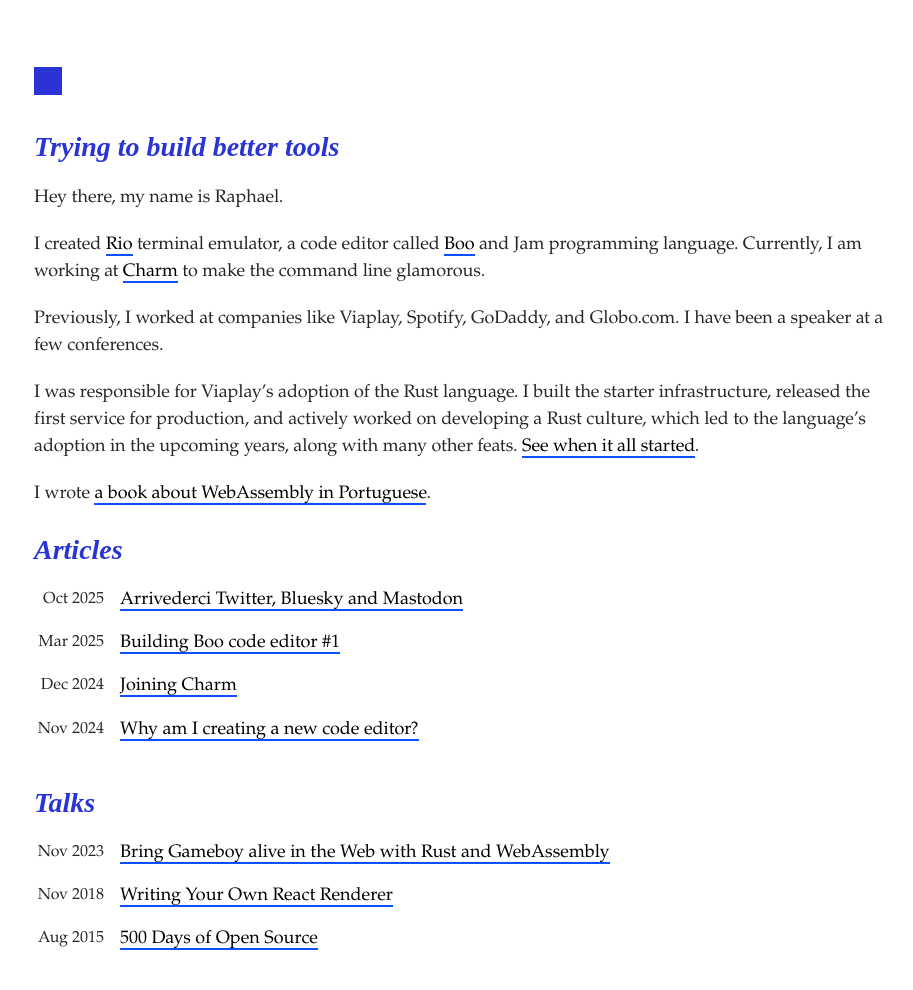
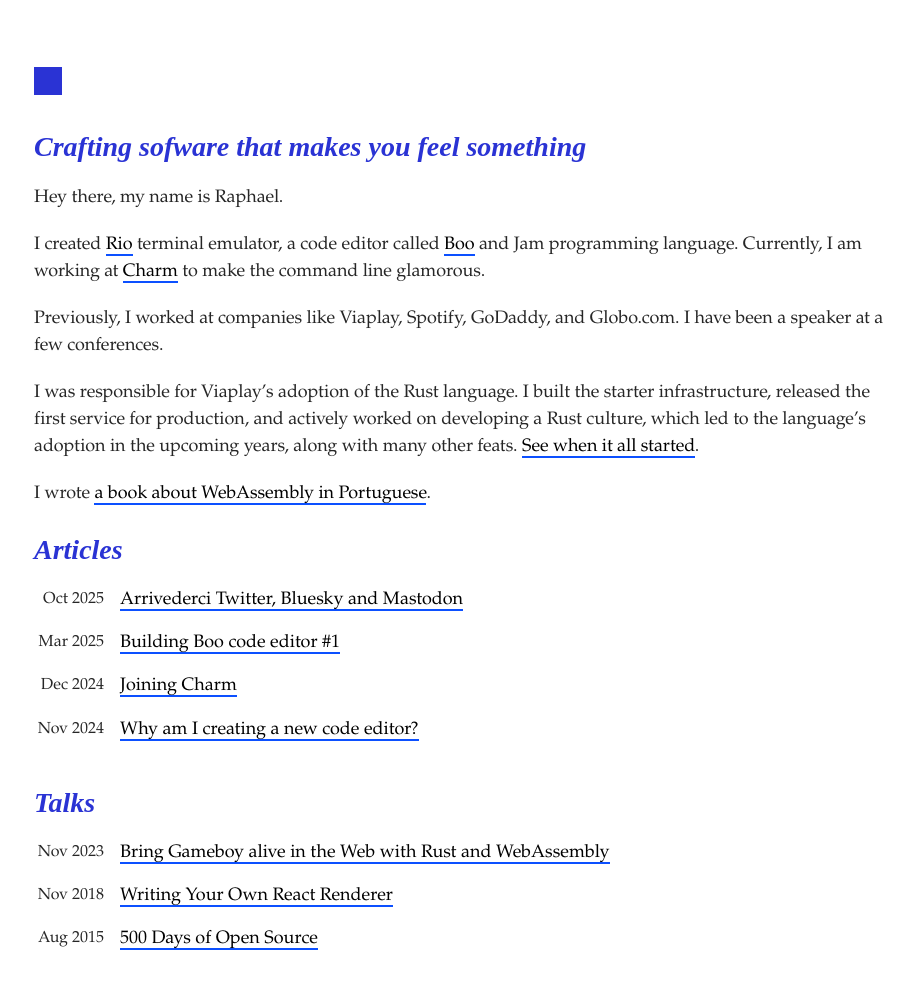
Before and after one commit to raphamorim/raphamorim.github.com, a Jekyll site: the page built from index.md, in a window 1280 px wide. Shown: the whole page, without its empty margins (176-1089 px from the left). Built offline with Jekyll 4.4.1, drawn with Linux system fonts in a browser that asks for light colours.

Commit message:
one small update

```diff
--- a/index.md
+++ b/index.md
@@ -5,7 +5,7 @@
 description: "I am Raphael Amorim. Software Developer Engineer. I love Japanese culture (親日), 70s/80s songs and a lot of 8bit art."
 ---
 
-## Trying to build better tools
+## Crafting sofware that makes you feel something
 
 Hey there, my name is Raphael.
 
```
